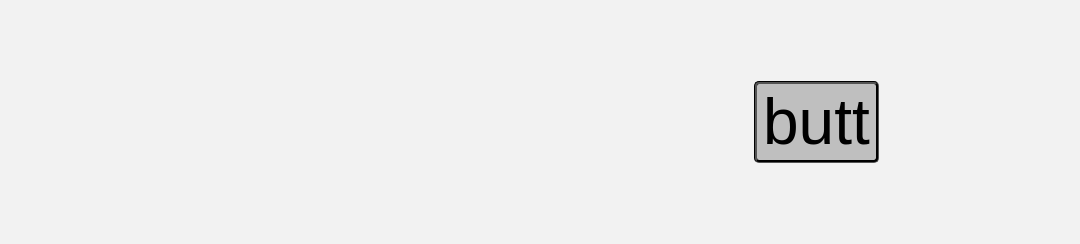
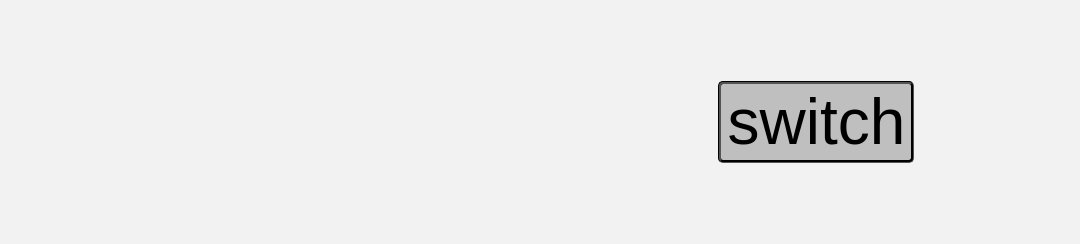
Before and after one commit to dallinmoak/distance_converter, a plain HTML site: page converter.html in a window 1280 px wide. Shown: the part 327-571 px from the top of the page, without its empty margins (0-1080 px from the left). Drawn offline with Linux system fonts and the light colour scheme.

Commit message:
named the switch button switch

```diff
--- a/converter.html
+++ b/converter.html
@@ -55,7 +55,7 @@ button:hover{
 		  <tr style='line-height:200%'>
 		  	<td></td>
 
-		    <td><button id='swi'>butt</button></td>
+		    <td><button id='swi'>switch</button></td>
 		  </tr>
 		  <tr>
 		  	<td><p id='lab2'>Miles:</p></td>
```
